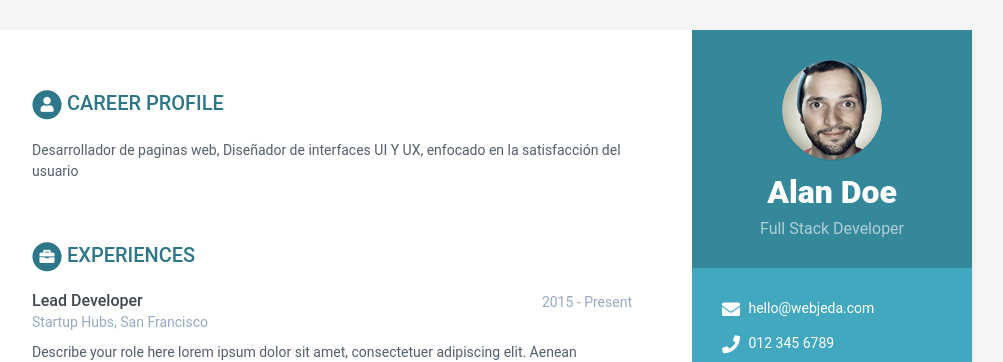
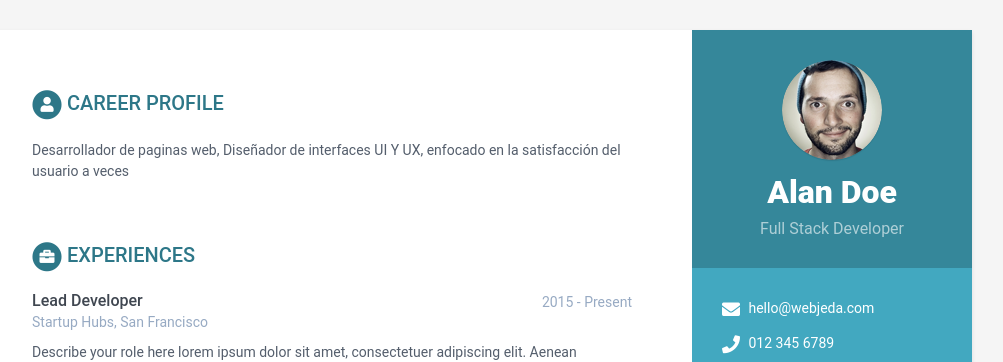
Before and after one commit to KevinC99/good-birch-4e19a, a Jekyll site: the page built from index.html, in a window 1280 px wide. Shown: the top 362 px of the page, without its empty margins (168-1171 px from the left). Built offline with Jekyll 4.4.1, drawn with Linux system fonts in a browser that asks for light colours.

Commit message:
data.yml: updated summary in career-profile

```diff
--- a/_data/data.yml
+++ b/_data/data.yml
@@ -33,7 +33,7 @@ sidebar:
       link: null
 career-profile:
   title: Career Profile
-  summary: ' Desarrollador de paginas web, Diseñador de interfaces UI Y UX, enfocado en la satisfacción del usuario '
+  summary: ' Desarrollador de paginas web, Diseñador de interfaces UI Y UX, enfocado en la satisfacción del usuario a veces '
 education:
   - degree: MSc in Computer Science
     university: University of London
```
